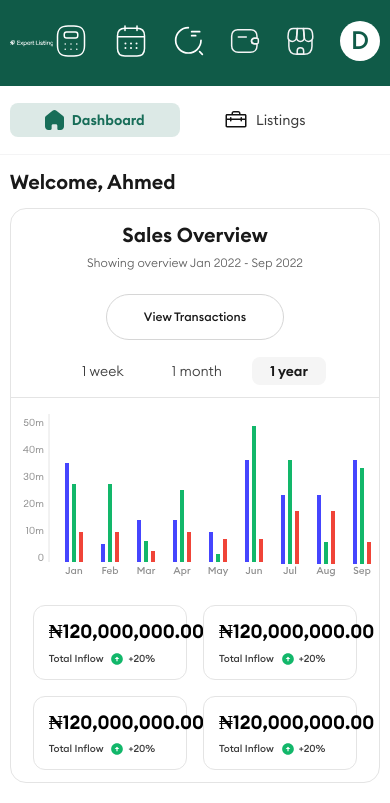
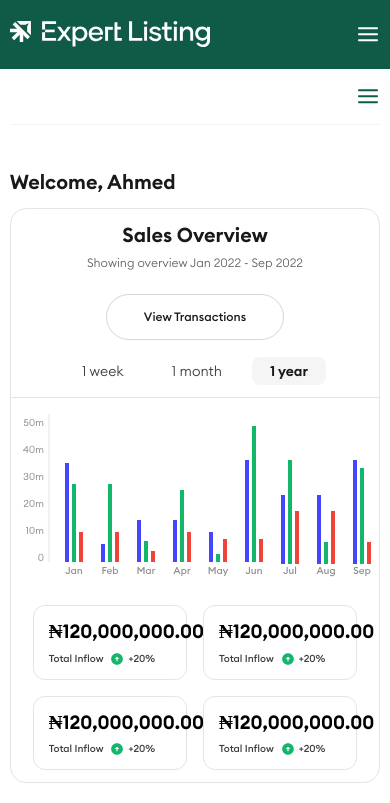
Before and after one commit to qobitech/Proptech-dashboard, a React (Vite) app: page / in a window 390 px wide. Shown: the top 803 px of the page. Built offline with nearby package versions, Linux system fonts and the light colour scheme.

Commit message:
feat([TECH-TASK-HOME]): css responsiveness fix

```diff
--- /dev/null
+++ b/src/assets/svg/AnimatedMobileMenuController.tsx
@@ -0,0 +1,48 @@
+import type { IAnimatedMobileMenuController } from './helpers';
+
+export const AnimatedMobileMenuController = ({ open, ...rest }: IAnimatedMobileMenuController) => (
+	<svg
+		width='24'
+		height='25'
+		viewBox='0 0 24 25'
+		fill='none'
+		xmlns='http://www.w3.org/2000/svg'
+		{...rest}
+	>
+		<path
+			d='M3 6.19238H21'
+			stroke='var(--color-white)'
+			strokeWidth='2'
+			strokeLinecap='round'
+			strokeLinejoin='round'
+			style={{
+				transformOrigin: 'center',
+				transform: open ? 'rotate(45deg) translate(0px, 6px)' : 'rotate(0deg)',
+				transition: 'transform 0.3s ease',
+			}}
+		/>
+		<path
+			d='M3 12.1924H21'
+			stroke='var(--color-white)'
+			strokeWidth='2'
+			strokeLinecap='round'
+			strokeLinejoin='round'
+			style={{
+				opacity: open ? 0 : 1,
+				transition: 'opacity 0.2s ease',
+			}}
+		/>
+		<path
+			d='M3 18.1924H21'
+			stroke='var(--color-white)'
+			strokeWidth='2'
+			strokeLinecap='round'
+			strokeLinejoin='round'
+			style={{
+				transformOrigin: 'center',
+				transform: open ? 'rotate(-45deg) translate(0px, -6px)' : 'rotate(0deg)',
+				transition: 'transform 0.3s ease',
+			}}
+		/>
+	</svg>
+);
--- a/src/assets/svg/helpers.ts
+++ b/src/assets/svg/helpers.ts
@@ -15,3 +15,7 @@ export interface INavIcon extends SVGComponentProps {
 export interface INavProfile extends SVGComponentProps {
 	text: string;
 }
+
+export interface IAnimatedMobileMenuController extends SVGComponentProps {
+	open: boolean;
+}
--- a/src/assets/svg/index.ts
+++ b/src/assets/svg/index.ts
@@ -1,3 +1,4 @@
+export * from './AnimatedMobileMenuController';
 export * from './ArticleIcon';
 export * from './ChevronIcon';
 export * from './ChatWidgetIcon';
--- /dev/null
+++ b/src/layout/(non-protected)/components/Nav.Main.tsx
@@ -0,0 +1,48 @@
+import { AnimatedMobileMenuController, ArticleIcon, NavHomeIcon, ProfileIcon, ScrollIcon, TaskIcon, ToolboxIcon } from 'Assets';
+import { useCallback, useState } from 'react';
+
+const NavMain = () => {
+	const [open, setOpen] = useState<boolean>(false);
+
+	const handleMenuToggle = useCallback(() => {
+		setOpen(!open);
+	}, [open]);
+
+	return (
+		<div className='main'>
+			<AnimatedMobileMenuController
+				open={open}
+				onClick={handleMenuToggle}
+				className='top-menu-controller'
+			/>
+			<ul className='container'>
+				<li className='active'>
+					<NavHomeIcon />
+					<p>Dashboard</p>
+				</li>
+				<li>
+					<ToolboxIcon />
+					<p>Listings</p>
+				</li>
+				<li>
+					<ProfileIcon />
+					<p>Users</p>
+				</li>
+				<li>
+					<ArticleIcon />
+					<p>Request</p>
+				</li>
+				<li>
+					<ScrollIcon />
+					<p>Applications</p>
+				</li>
+				<li>
+					<TaskIcon />
+					<p>Tasks</p>
+				</li>
+			</ul>
+		</div>
+	);
+};
+
+export default NavMain;
--- /dev/null
+++ b/src/layout/(non-protected)/components/Nav.Top.tsx
@@ -0,0 +1,67 @@
+import {
+	AnimatedMobileMenuController,
+	CalculatorIcon,
+	CalendarIcon,
+	MainLogo,
+	MarketPlaceIcon,
+	NavProfile,
+	SearchIcon,
+	WalletIcon,
+} from 'Assets';
+import { useCallback, useState } from 'react';
+import { Link } from 'react-router';
+
+const NavTop = () => {
+	const [open, setOpen] = useState<boolean>(false);
+
+	const handleMenuToggle = useCallback(() => {
+		setOpen(!open);
+	}, [open]);
+
+	return (
+		<div className='top'>
+			<div className='content container'>
+				<MainLogo />
+				<AnimatedMobileMenuController
+					open={open}
+					onClick={handleMenuToggle}
+					className='top-menu-controller'
+				/>
+				<ul>
+					<li>
+						<Link to='/'>
+							<CalculatorIcon />
+						</Link>
+					</li>
+					<li>
+						<Link to='/'>
+							<CalendarIcon />
+						</Link>
+					</li>
+					<li>
+						<Link to='/'>
+							<SearchIcon />
+						</Link>
+					</li>
+					<li>
+						<Link to='/'>
+							<WalletIcon />
+						</Link>
+					</li>
+					<li>
+						<Link to='/'>
+							<MarketPlaceIcon />
+						</Link>
+					</li>
+					<li>
+						<Link to='/'>
+							<NavProfile text='D' />
+						</Link>
+					</li>
+				</ul>
+			</div>
+		</div>
+	);
+};
+
+export default NavTop;
--- a/src/layout/(non-protected)/components/Nav.tsx
+++ b/src/layout/(non-protected)/components/Nav.tsx
@@ -1,88 +1,13 @@
-import {
-	ArticleIcon,
-	CalculatorIcon,
-	CalendarIcon,
-	MainLogo,
-	MarketPlaceIcon,
-	NavHomeIcon,
-	NavProfile,
-	ProfileIcon,
-	ScrollIcon,
-	SearchIcon,
-	TaskIcon,
-	ToolboxIcon,
-	WalletIcon,
-} from 'Assets';
-import { Link } from 'react-router';
+import NavTop from './Nav.Top';
+import NavMain from './Nav.Main';
 
-const Nav = () => (
-	<nav className='proptech-non-protected-nav'>
-		<div className='top'>
-			<div className='content container'>
-				<MainLogo />
-				<ul>
-					<li>
-						<Link to='/'>
-							<CalculatorIcon />
-						</Link>
-					</li>
-					<li>
-						<Link to='/'>
-							<CalendarIcon />
-						</Link>
-					</li>
-					<li>
-						<Link to='/'>
-							<SearchIcon />
-						</Link>
-					</li>
-					<li>
-						<Link to='/'>
-							<WalletIcon />
-						</Link>
-					</li>
-					<li>
-						<Link to='/'>
-							<MarketPlaceIcon />
-						</Link>
-					</li>
-					<li>
-						<Link to='/'>
-							<NavProfile text='D' />
-						</Link>
-					</li>
-				</ul>
-			</div>
-		</div>
-		<div className='main'>
-			<ul className='container'>
-				<li className='active'>
-					<NavHomeIcon />
-					<p>Dashboard</p>
-				</li>
-				<li>
-					<ToolboxIcon />
-					<p>Listings</p>
-				</li>
-				<li>
-					<ProfileIcon />
-					<p>Users</p>
-				</li>
-				<li>
-					<ArticleIcon />
-					<p>Request</p>
-				</li>
-				<li>
-					<ScrollIcon />
-					<p>Applications</p>
-				</li>
-				<li>
-					<TaskIcon />
-					<p>Tasks</p>
-				</li>
-			</ul>
-		</div>
-	</nav>
-);
+const Nav = () => {
+	return (
+		<nav className='proptech-non-protected-nav'>
+			<NavTop />
+			<NavMain />
+		</nav>
+	);
+};
 
 export default Nav;
--- a/src/styles/components/_nav.scss
+++ b/src/styles/components/_nav.scss
@@ -13,6 +13,10 @@
 		align-items: center;
 		justify-content: space-between;
 		width: 100%;
+	}
+
+	& > .top > .content > .top-menu-controller {
+		display: none;
 	}
 
 	& > .top > .content > ul {
@@ -74,4 +78,27 @@
 		font-family: var(--font-semibold);
 		font-weight: 600;
 	}
+
+	@media (max-width: 1200px) {
+		& > .top > .content > ul,
+		& > .main > ul {
+			display: none;
+		}
+
+		& > .top > .content > .top-menu-controller,
+		& > .main > .top-menu-controller {
+			display: flex;
+			cursor: pointer;
+		}
+
+		& > .main {
+			width: 95%;
+			margin: 0 auto;
+			justify-content: flex-end;
+		}
+
+		& > .main > .top-menu-controller path {
+			stroke: var(--color-primary);
+		}
+	}
 }
```
